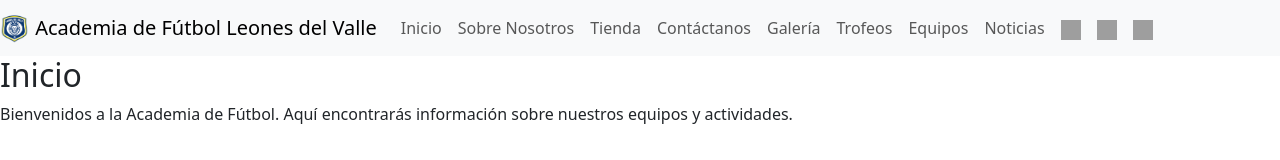
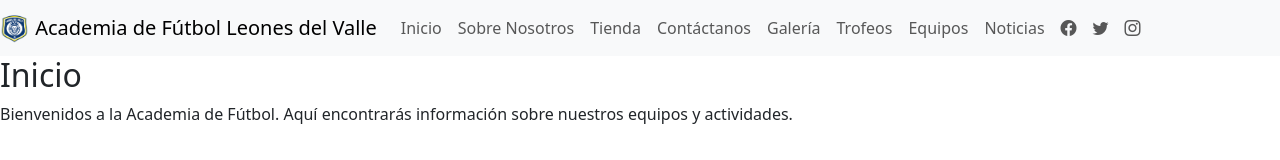
Before and after one commit to ljairgt15/ValleyLion, an Angular app: page / in a window 1280 px wide. Shown: the top 160 px of the page. Built offline with nearby package versions, Linux system fonts and the light colour scheme; grey boxes are pictures that could not be loaded.

Commit message:
feat: icons bootstrap

```diff
--- a/angular.json
+++ b/angular.json
@@ -24,7 +24,8 @@
             ],
             "styles": [
               "src/styles.css",
-              "node_modules/bootstrap/dist/css/bootstrap.min.css"
+              "node_modules/bootstrap/dist/css/bootstrap.min.css",
+              "node_modules/bootstrap-icons/font/bootstrap-icons.css"
             ],
             "scripts": [
               "node_modules/bootstrap/dist/js/bootstrap.bundle.min.js"
--- a/package.json
+++ b/package.json
@@ -19,6 +19,7 @@
     "@angular/platform-browser-dynamic": "^14.2.0",
     "@angular/router": "^14.2.0",
     "bootstrap": "^5.3.3",
+    "bootstrap-icons": "^1.11.3",
     "rxjs": "~7.5.0",
     "tslib": "^2.3.0",
     "zone.js": "~0.11.4"
--- a/src/app/components/nav/nav.component.html
+++ b/src/app/components/nav/nav.component.html
@@ -3,7 +3,8 @@
         <img src="assets/logo.png" width="30" height="30" class="d-inline-block align-top" alt="Logo">
         Academia de Fútbol Leones del Valle
     </a>
-    <button class="navbar-toggler" type="button" data-toggle="collapse" data-target="#navbarNav" aria-controls="navbarNav" aria-expanded="false" aria-label="Toggle navigation">
+    <button class="navbar-toggler" type="button" data-toggle="collapse" data-target="#navbarNav"
+        aria-controls="navbarNav" aria-expanded="false" aria-label="Toggle navigation">
         <span class="navbar-toggler-icon"></span>
     </button>
     <div class="collapse navbar-collapse" id="navbarNav">
@@ -35,13 +36,13 @@
         </ul>
         <ul class="navbar-nav">
             <li class="nav-item">
-          <a class="nav-link" href="#"><img src="assets/social-facebook.png" width="20" height="20" alt="Facebook"></a>
+                <a class="nav-link" href="#"><i class="bi bi-facebook"></i></a>
             </li>
             <li class="nav-item">
-          <a class="nav-link" href="#"><img src="assets/social-twitter.png" width="20" height="20" alt="Twitter"></a>
+                <a class="nav-link" href="#"><i class="bi bi-twitter"></i></a>
             </li>
             <li class="nav-item">
-          <a class="nav-link" href="#"><img src="assets/social-instagram.png" width="20" height="20" alt="Instagram"></a>
+                <a class="nav-link" href="#"><i class="bi bi-instagram"></i></a>
             </li>
             <!--
         <li class="nav-item">
```
Also changed, not shown: 1 other file (tests, documents, lock files or other folders). Lines whose indentation alone changed are shown as unchanged.
